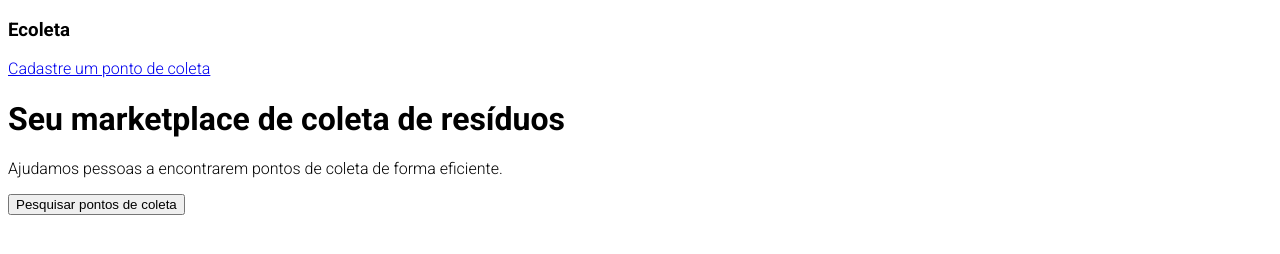
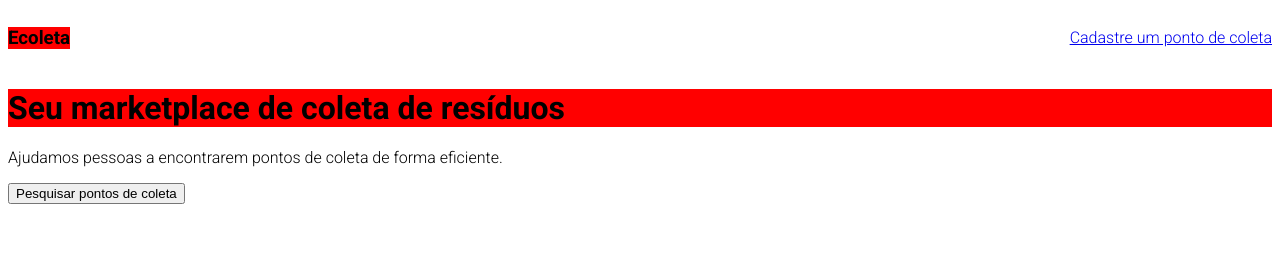
Before and after one commit to laisrhianne/ecoleta, a plain HTML site: page index.html in a window 1280 px wide. Drawn offline with Linux system fonts and the light colour scheme.

Commit message:
css added nlw1

```diff
--- a/index.html
+++ b/index.html
@@ -8,22 +8,22 @@
 
     <link href="https://fonts.googleapis.com/css2?family=Roboto:wght@300;700&display=swap" rel="stylesheet">
 
-    <style>
-        html {
-            font-family: 'Roboto', sans-serif;
-        }
-    </style>
-
+    <link rel="stylesheet" href="/styles/main.css">
 </head>
 <body>
-    <h3>Ecoleta</h3>
+    <div class="content">
+        <header>
+            <h3 class="red">Ecoleta</h3>
 
-    <a href="#">Cadastre um ponto de coleta</a>
+            <a href="#">Cadastre um ponto de coleta</a>
+        </header>
 
-    <h1>Seu marketplace de coleta de resíduos</h1>
+        <h1 class="red">Seu marketplace de coleta de resíduos</h1>
 
-    <p>Ajudamos pessoas a encontrarem pontos de coleta de forma eficiente.</p>
+        <p>Ajudamos pessoas a encontrarem pontos de coleta de forma eficiente.</p>
 
-    <button>Pesquisar pontos de coleta</button>
+        <button>Pesquisar pontos de coleta</button>
+    </div>
+
 </body>
 </html>
--- /dev/null
+++ b/styles/main.css
@@ -0,0 +1,15 @@
+html {
+    font-family: 'Roboto', sans-serif;
+}
+
+/* Box Model */
+
+header {
+    display: flex;
+    align-items: center;
+    justify-content: space-between;
+}
+
+.red {
+    background-color: red;
+}
```
